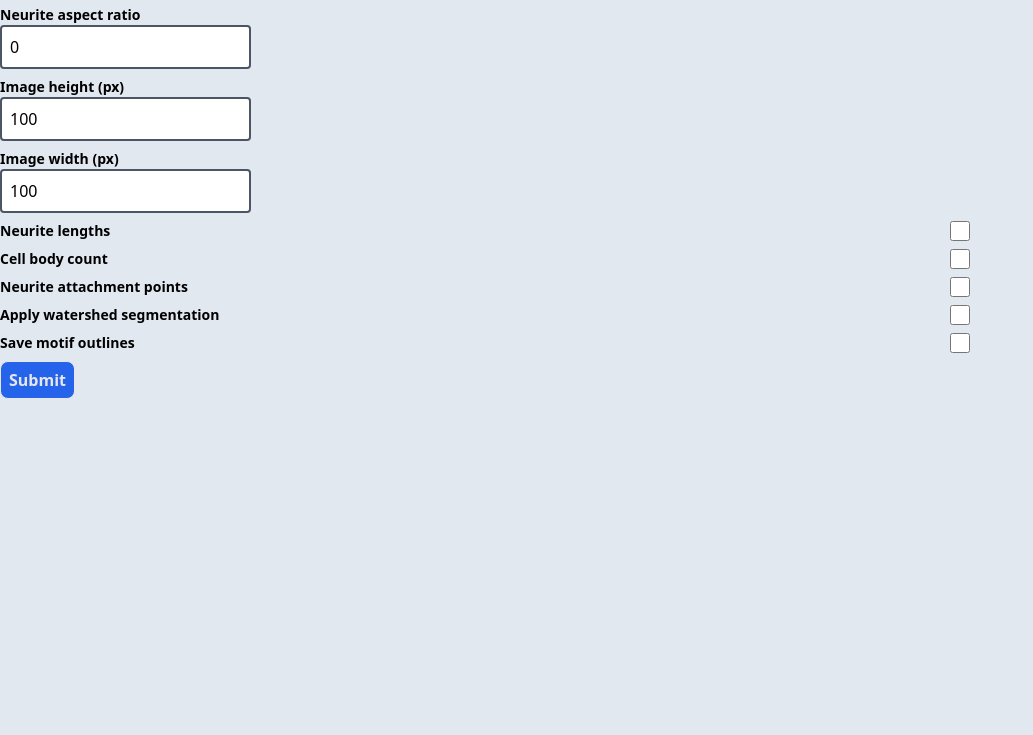
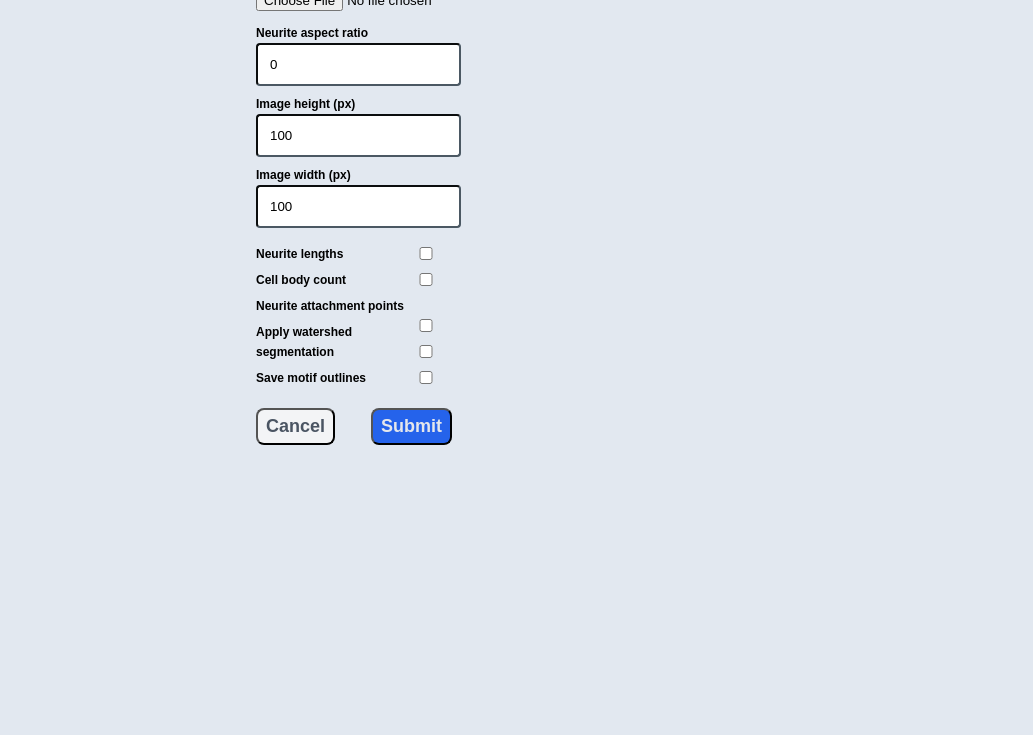
Before and after one commit to hallvaaw/ANDA2, a plain HTML site: page index.html in a window 1280 px wide. Shown: the part 65-800 px from the top of the page, without its empty margins (0-1033 px from the left). Drawn offline with nearby package versions, Linux system fonts and the light colour scheme.

Commit message:
fixed buttons and checkboxes

```diff
--- a/index.html
+++ b/index.html
@@ -3,46 +3,49 @@
 <head>
         <meta charset="UTF-8">
         <title>Automated Neuronal Differentiation Analyzer</title>
-        <script src="https://cdn.tailwindcss.com"></script>
+        <link rel="stylesheet" href="style.css">
 </head>
-<body class="container bg-slate-200 justify-between mx-auto">
-    <h1 class="text-2xl">Automated Neuronal Differentiation Analyzer</h1>
-    <form action="" class="space-y-2">
+<body>
+    <h1>Automated Neuronal Differentiation Analyzer</h1>
+    <form action="">
         <input type="file" value="Select image directory">
-        <div class="container flex flex-col">
-            <label for="aspect_ratio" class="text-sm font-bold">Neurite aspect ratio</label>
-            <input type="number" class="border-2 rounded border-gray-600 p-2 mr-auto hover:border-2 hover:border-blue-200" value=0>
+        <div class="grid ar">
+            <label for="aspect_ratio">Neurite aspect ratio</label>
+            <input class="numberinput" type="number" value=0>
         </div>
-        <div class="container flex flex-col">
-            <label for="aspect_ratio" class="text-sm font-bold">Image height (px)</label>
-            <input type="number" class="border-2 rounded border-gray-600 p-2 mr-auto hover:border-2 hover:border-blue-200" value=100>
+        <div class="grid">
+            <label for="aspect_ratio">Image height (px)</label>
+            <input class="numberinput" type="number" value=100>
         </div>
-        <div class="container flex flex-col">
-            <label for="aspect_ratio" class="text-sm font-bold">Image width (px)</label>
-            <input type="number" class="border-2 rounded border-gray-600 p-2 mr-auto hover:border-2 hover:border-blue-200" value=100>
+        <div class="grid">
+            <label for="aspect_ratio">Image width (px)</label>
+            <input class="numberinput" type="number" value=100>
         </div>
-        <div class="space-y-2">
-            <div class="grid grid-cols-2 mr-auto">
-                <label for="aspect_ratio" class="text-sm font-bold">Neurite lengths</label>
-                <input type="checkbox">
+        <div class="checkboxes">
+            <div class="checkline">
+                <label class="checklabel" for="aspect_ratio">Neurite lengths</label>
+                <input class="checkbox" type="checkbox">
             </div>
-            <div class="grid grid-cols-2">
-                <label for="aspect_ratio" class="text-sm font-bold">Cell body count</label>
-                <input type="checkbox" class="bg-blue-200">
+            <div class="checkline">
+                <label class="checklabel" for="aspect_ratio">Cell body count</label>
+                <input class="checkbox" type="checkbox">
             </div>
-            <div class="grid grid-cols-2">
-                <label for="aspect_ratio" class="text-sm font-bold">Neurite attachment points</label>
-                <input type="checkbox">
+            <div class="checkline">
+                <label class="checklabel" for="aspect_ratio">Neurite attachment points</label>
+                <input class="checkbox" type="checkbox">
             </div>
-            <div class="grid grid-cols-2">
-                <label for="aspect_ratio" class="text-sm font-bold">Apply watershed segmentation</label>
-                <input type="checkbox">
+            <div class="checkline">
+                <label class="checklabel" for="aspect_ratio">Apply watershed segmentation</label>
+                <input class="checkbox" type="checkbox">
             </div>
-            <div class="grid grid-cols-2">
-                <label for="aspect_ratio" class="text-sm font-bold">Save motif outlines</label>
-                <input type="checkbox">
+            <div class="checkline">
+                <label class="checklabel" for="aspect_ratio">Save motif outlines</label>
+                <input class="checkbox" type="checkbox">
             </div>
-            <input type="submit" class="bg-blue-600 border rounded-lg text-gray-200 font-bold p-1.5 px-2 hover:text-gray-400 hover:border-2 active:border-t-4 active:border-b-0" value="Submit">
+            <div>
+                <input id="cancel" class="btn" type="submit" value="Cancel">
+                <input id="submit" class="btn" type="submit" value="Submit">
+            </div>
         </div>
     </form>
 </body>
--- a/style.css
+++ b/style.css
@@ -16,9 +16,19 @@ form {
 }
 
 .grid {
-    width: 60%;
+    width: 40%;
     display: grid;
     column-count: 1;
+}
+
+.checkline {
+    width: 25%;
+    margin-top: 6px;
+}
+
+.checkbox {
+    float: right;
+    width: 20%;
 }
 
 label {
@@ -45,25 +55,36 @@ label {
     margin-top: 8px;
 }
 
-#btn {
+.btn {
+    font-size: 18px;
     background-color: #2563eb;
-    border-width: 1px;
+    border-width: 2px;
     border-radius: 8px;
     color: rgb(229 231 235);
     font-weight: 700;
-    padding: 8px;
-    padding-left: 6px;
-    padding-right: 6px;
+    padding: 6px;
+    padding-left: 8px;
+    padding-right: 8px;
+    margin-right: 32px;
+    margin-top: 20px;
 }
 
-#btn:hover {
-    color: rgb(156 163 175);
-    border-width: 2px;
+#submit:hover {
+    background-color: #3b82f6;
+    color: rgb(249 250 251);
 }
 
-#btn:active {
-    border-top-width: 4px;
-    border-bottom-width: 0px;
+.btn:active {
+    border-color: rgb(229 231 235);
+}
+
+#cancel {
+    background-color: rgb(243 244 246);
+    color: rgb(75 85 99);
+}
+
+#cancel:hover {
+    color: rgb(209 213 219);
 }
 
 .ar {
```
